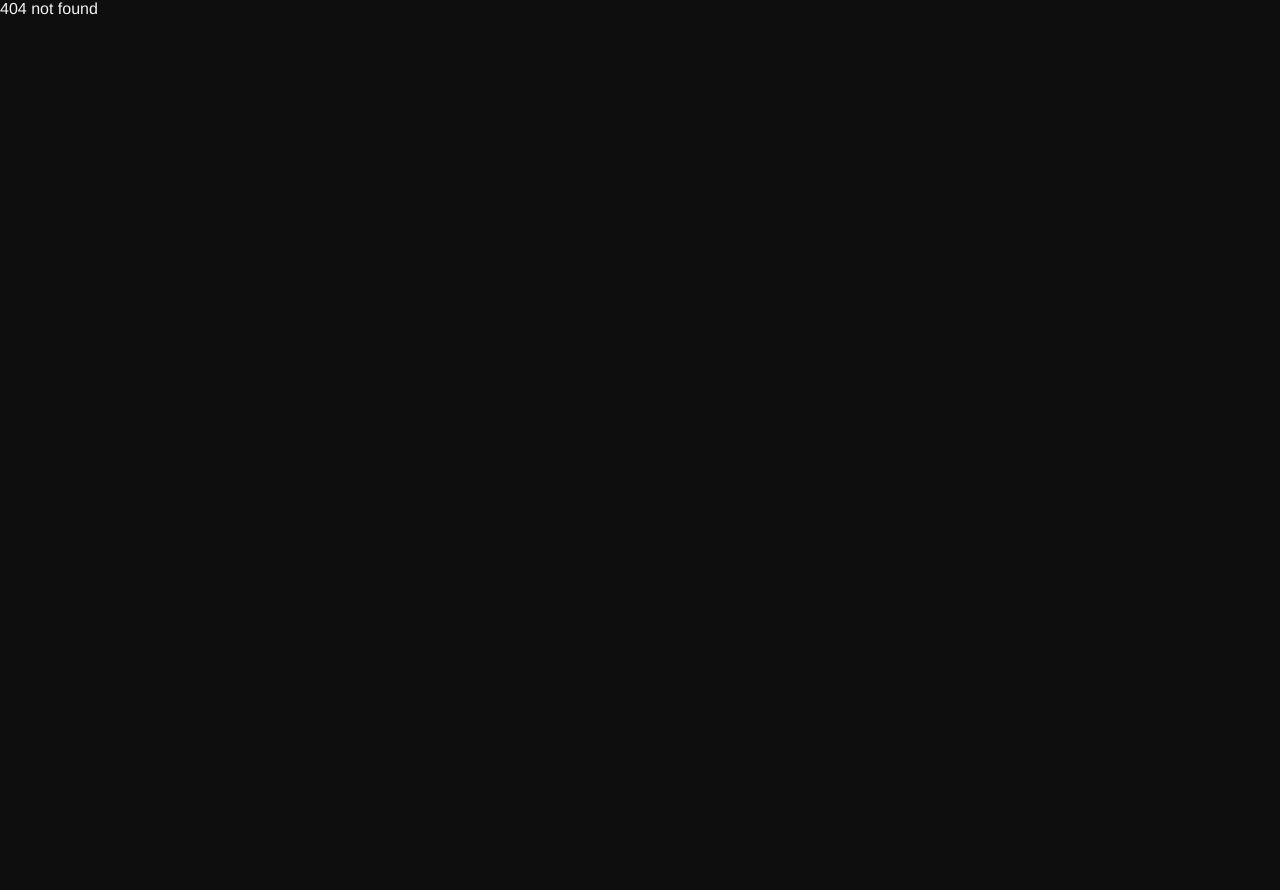
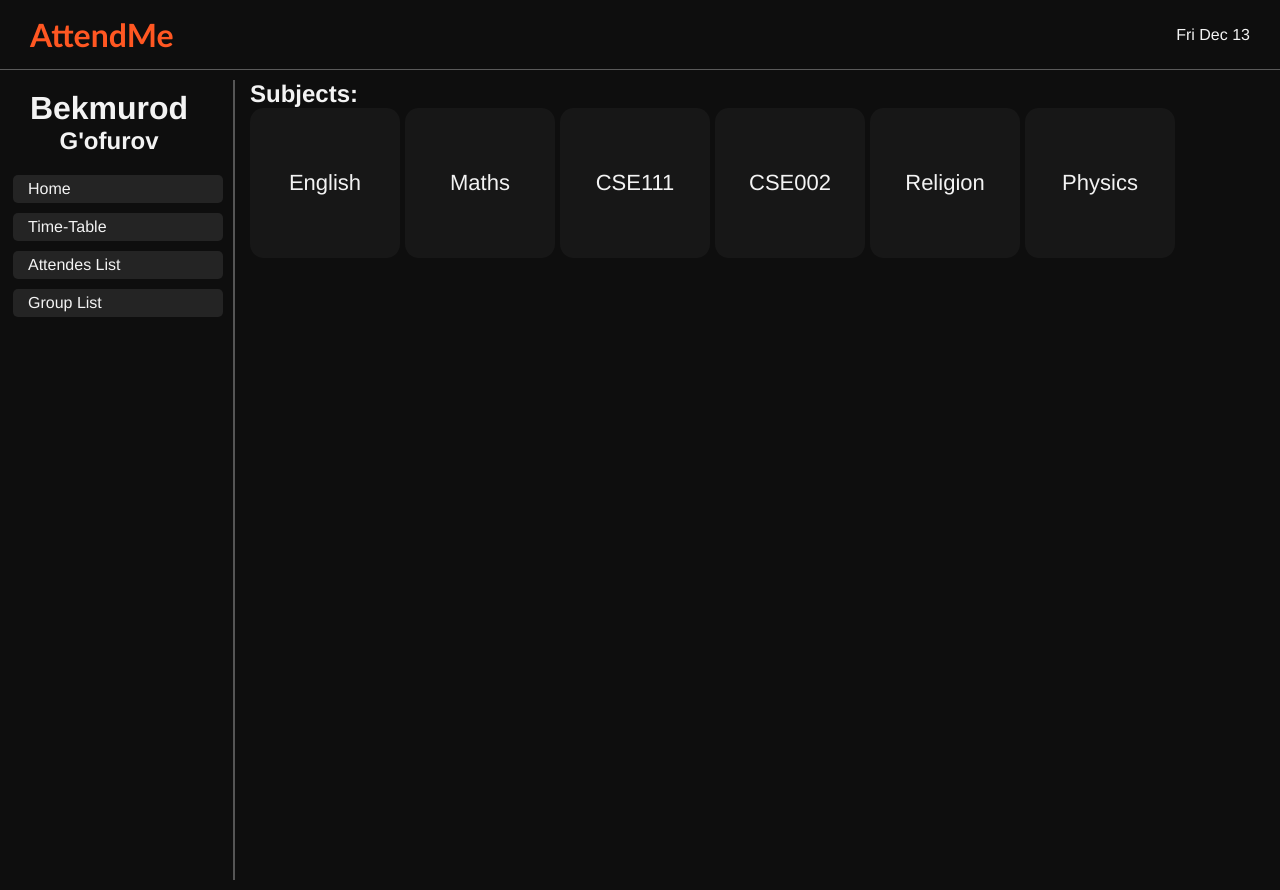
Before and after one commit to BekmurodGofurov/src, a React (Vite) app: page /attendes-list in a window 1280 px wide. Before the commit this address had no page. Before the commit the page ends 800 px from the top, so only its background shows below. Built offline with nearby package versions, Linux system fonts and the light colour scheme.

Commit message:
attend list

```diff
--- /dev/null
+++ b/src/components/AttendList/AttendList.jsx
@@ -0,0 +1,26 @@
+import SubjectButton from "../SubjectButton/SubjectButton";
+import "./AttendList.scss";
+
+const AttendList = ()=> {
+    const subjects = [
+      { id:1, name: "English" },
+      { id:2, name: "Maths" },
+      { id:3, name: "CSE111" },
+      { id:4, name: "CSE002" },
+      { id:5, name: "Religion" },
+      { id:6, name: "Physics" },
+    ];
+
+    return (
+      <div className="att-subjects-container">
+        <h2>Subjects:</h2>
+        <div className="buttons-container">
+          {subjects.map((i) => (
+            <SubjectButton key={i.id} name={i.name} />
+          ))}
+        </div>
+      </div>
+    );
+}
+
+export default AttendList;
--- /dev/null
+++ b/src/components/AttendList/AttendList.scss
@@ -0,0 +1,14 @@
+.att-subjects-container {
+    display: flex;
+    flex-direction: column;
+    width: 100%;
+    gap: 100%;
+
+    .buttons-container {
+        display: flex;
+        flex-wrap: wrap;
+        gap: 5px;
+        grid-template-columns: 2;
+        grid-template-rows: 4;
+    }
+}
--- a/src/components/AttTable/AttTable.jsx
+++ b/src/components/GroupList/GroupLIst.jsx
@@ -1,5 +1,5 @@
 import { useEffect, useState } from "react";
-import "./AttTable.scss";
+import "./GruopList.scss";
 import axios from "axios";
 //to do
 const week_list = ["Mon", "Tue", "Wen", "Thu", "Fri"];
--- /dev/null
+++ b/src/components/SubjectButton/SubjectButton.jsx
@@ -0,0 +1,7 @@
+import "./SubjectButton.scss";
+
+const SubjectButton = ({ name }) => {
+  return <div className="subject-button-container">{name}</div>;
+};
+
+export default SubjectButton;
--- /dev/null
+++ b/src/components/SubjectButton/SubjectButton.scss
@@ -0,0 +1,23 @@
+@use "../../Global/variables.scss";
+.subject-button-container {
+    display: flex;
+    background-color: variables.$contra-background-weak;
+    width: 150px;
+    height: 150px;
+    align-items: center;
+    justify-content: center;
+    font-size: 22px;
+    border-radius: 14px;
+    cursor: pointer;
+    transition: all 300ms ease-in;
+
+    &:hover{
+        background-color: variables.$pre-active;
+        font-size: 23px;
+    }
+
+    &:active {
+        background-color: variables.$active;
+        color: variables.$background;
+    }
+}
--- a/src/pages/Homepage/Homepage.jsx
+++ b/src/pages/Homepage/Homepage.jsx
@@ -1,11 +1,9 @@
-import axios from "axios";
+// import axios from "axios";
 import { Outlet } from "react-router-dom";
-import { useEffect, useState } from "react";
+// import { useEffect, useState } from "react";
 import { useNavigate } from "react-router-dom";
 import Navbar from "../../components/Navbar/Navbar.jsx";
 import LeftMainSideBar from "../../components/leftMainSideBar/LeftMainSideBar.jsx";
-import AttTable from "../../components/AttTable/AttTable.jsx";
-import DayTable from "../../components/DayTable/DayTable.jsx";
 import "./Homepage.scss";
 
 
```
Also changed, not shown: src/App.jsx (+8 -3 lines), src/components/GroupList/GruopList.scss (renamed from src/components/AttTable/AttTable.scss).
